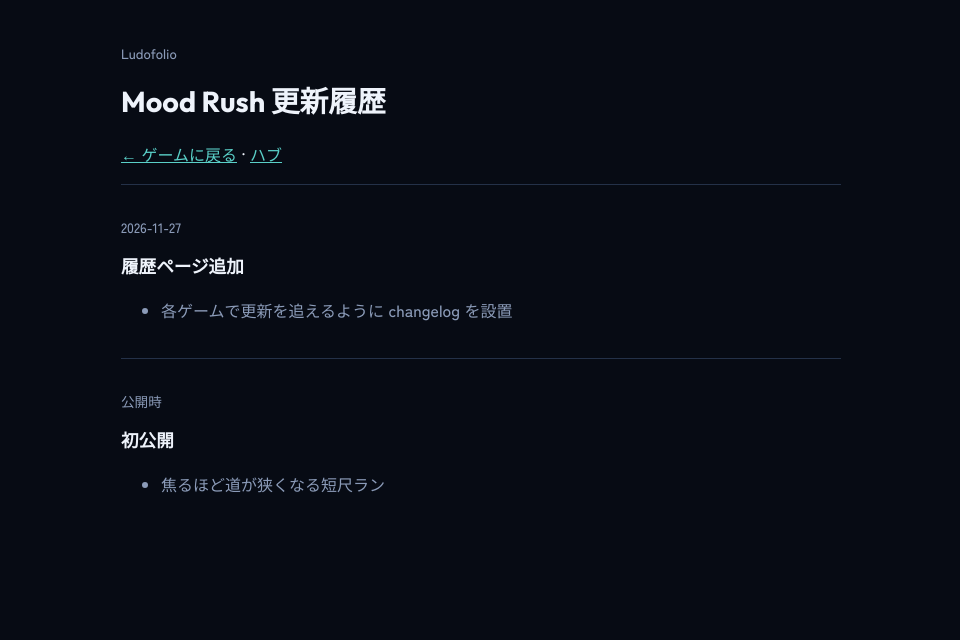
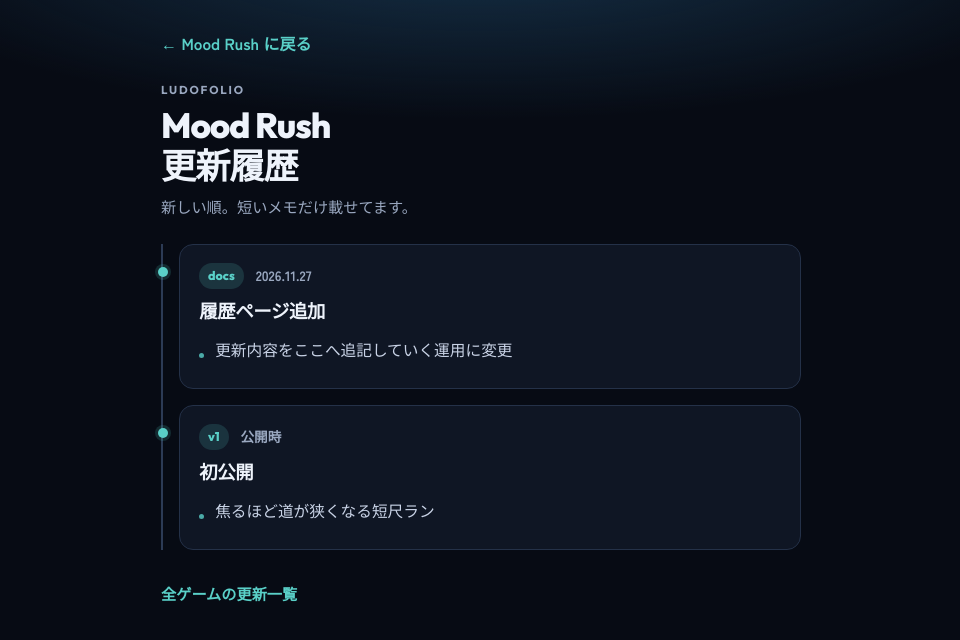
Before and after one commit to zmr7z/ludofolio, a plain HTML site: page games/mood-rush-changelog.html in a window 1280 px wide. Shown: the whole page, without its empty margins (159-1119 px from the left). Drawn offline with Linux system fonts and the light colour scheme.

Commit message:
Make update history pages easier to scan.
Shared changelog styles with timeline cards and clearer hierarchy across hub games.

```diff
--- /dev/null
+++ b/css/changelog.css
@@ -0,0 +1,207 @@
+:root {
+  --bg: #070b14;
+  --panel: #0f1624;
+  --ink: #eef3fb;
+  --muted: #9aa8c0;
+  --accent: #5ad0c8;
+  --accent-dim: rgba(90, 208, 200, 0.16);
+  --line: #243148;
+  --rail: #2c3b55;
+}
+
+* { box-sizing: border-box; }
+
+html, body {
+  margin: 0;
+  min-height: 100%;
+  background:
+    radial-gradient(ellipse 90% 45% at 50% -8%, #16324a 0%, transparent 55%),
+    var(--bg);
+  color: var(--ink);
+  font-family: "Zen Kaku Gothic New", system-ui, sans-serif;
+  font-weight: 500;
+  line-height: 1.7;
+  -webkit-font-smoothing: antialiased;
+}
+
+.page {
+  width: min(40rem, calc(100% - 2rem));
+  margin: 0 auto;
+  padding: 1.5rem 0 3.5rem;
+}
+
+.back {
+  display: inline-flex;
+  align-items: center;
+  min-height: 2.5rem;
+  margin-bottom: 1rem;
+  color: var(--accent);
+  font-weight: 700;
+  text-decoration: none;
+}
+
+.back:hover { text-decoration: underline; }
+
+.kicker {
+  margin: 0 0 0.35rem;
+  font-family: Outfit, sans-serif;
+  font-size: 0.72rem;
+  letter-spacing: 0.16em;
+  text-transform: uppercase;
+  color: var(--muted);
+  font-weight: 700;
+}
+
+h1 {
+  margin: 0 0 0.5rem;
+  font-family: Outfit, sans-serif;
+  font-weight: 800;
+  font-size: clamp(1.7rem, 5vw, 2.2rem);
+  letter-spacing: -0.03em;
+  line-height: 1.15;
+}
+
+.intro {
+  margin: 0 0 1.5rem;
+  color: var(--muted);
+  font-size: 0.95rem;
+}
+
+.timeline {
+  list-style: none;
+  margin: 0;
+  padding: 0;
+  border-left: 2px solid var(--rail);
+}
+
+.release {
+  position: relative;
+  margin: 0 0 1rem 1rem;
+  padding: 1.1rem 1.2rem;
+  background: var(--panel);
+  border: 1px solid var(--line);
+  border-radius: 14px;
+}
+
+.release::before {
+  content: "";
+  position: absolute;
+  left: calc(-1rem - 6px);
+  top: 1.4rem;
+  width: 10px;
+  height: 10px;
+  border-radius: 50%;
+  background: var(--accent);
+  box-shadow: 0 0 0 3px var(--accent-dim);
+}
+
+.meta {
+  display: flex;
+  flex-wrap: wrap;
+  gap: 0.5rem 0.75rem;
+  align-items: center;
+  margin-bottom: 0.45rem;
+}
+
+.ver {
+  display: inline-flex;
+  padding: 0.15rem 0.55rem;
+  border-radius: 999px;
+  background: var(--accent-dim);
+  color: var(--accent);
+  font-family: Outfit, sans-serif;
+  font-size: 0.78rem;
+  font-weight: 800;
+}
+
+time {
+  color: var(--muted);
+  font-size: 0.85rem;
+  font-weight: 700;
+  font-variant-numeric: tabular-nums;
+}
+
+.release h2 {
+  margin: 0 0 0.65rem;
+  font-family: Outfit, sans-serif;
+  font-size: 1.15rem;
+  font-weight: 800;
+  letter-spacing: -0.02em;
+}
+
+.release ul {
+  list-style: none;
+  margin: 0;
+  padding: 0;
+}
+
+.release li {
+  position: relative;
+  padding: 0.4rem 0 0.4rem 1rem;
+  border-top: 1px solid rgba(36, 49, 72, 0.9);
+  color: #c9d3e6;
+  font-size: 0.98rem;
+  font-weight: 500;
+}
+
+.release li:first-child {
+  border-top: 0;
+  padding-top: 0;
+}
+
+.release li::before {
+  content: "";
+  position: absolute;
+  left: 0;
+  top: 1em;
+  width: 5px;
+  height: 5px;
+  border-radius: 50%;
+  background: var(--accent);
+  opacity: 0.8;
+}
+
+/* Hub index cards */
+.cards {
+  display: grid;
+  gap: 0.85rem;
+}
+
+.card {
+  display: block;
+  padding: 1.1rem 1.2rem;
+  border-radius: 14px;
+  border: 1px solid var(--line);
+  background: var(--panel);
+  color: inherit;
+  text-decoration: none;
+  transition: border-color 0.15s ease, transform 0.15s ease;
+}
+
+.card:hover {
+  border-color: #3a6a78;
+  transform: translateY(-1px);
+}
+
+.card h2 {
+  margin: 0 0 0.35rem;
+  font-family: Outfit, sans-serif;
+  font-size: 1.2rem;
+  font-weight: 800;
+}
+
+.card p {
+  margin: 0;
+  color: var(--muted);
+  font-size: 0.92rem;
+  font-weight: 500;
+}
+
+.card .latest {
+  display: inline-block;
+  margin-top: 0.65rem;
+  font-size: 0.78rem;
+  font-weight: 700;
+  color: var(--accent);
+  letter-spacing: 0.04em;
+}
--- a/games/mood-rush-changelog.html
+++ b/games/mood-rush-changelog.html
@@ -4,38 +4,42 @@
   <meta charset="UTF-8" />
   <meta name="viewport" content="width=device-width, initial-scale=1" />
   <title>更新履歴 — Mood Rush</title>
+  <link rel="preconnect" href="https://fonts.googleapis.com" />
+  <link rel="preconnect" href="https://fonts.gstatic.com" crossorigin />
   <link href="https://fonts.googleapis.com/css2?family=Outfit:wght@700;800&family=Zen+Kaku+Gothic+New:wght@500;700&display=swap" rel="stylesheet" />
-  <style>
-    :root { --bg:#070b14; --ink:#eef3fb; --muted:#8b9bb8; --accent:#5ad0c8; --line:#243148; }
-    body { margin:0; font-family:"Zen Kaku Gothic New",sans-serif; color:var(--ink); background:var(--bg); line-height:1.65; }
-    .wrap { width:min(720px, calc(100% - 32px)); margin:0 auto; padding:28px 0 64px; }
-    a { color:var(--accent); }
-    h1 { font-family:Outfit,sans-serif; font-size:1.8rem; margin:8px 0 16px; }
-    h2 { font-family:Outfit,sans-serif; font-size:1.1rem; margin:0 0 8px; }
-    .entry { border-top:1px solid var(--line); padding:18px 0; }
-    .date { color:var(--muted); font-size:0.85rem; }
-    ul { color:var(--muted); }
-  </style>
+  <link rel="stylesheet" href="../css/changelog.css" />
 </head>
 <body>
-  <div class="wrap">
-    <p class="date">Ludofolio</p>
-    <h1>Mood Rush 更新履歴</h1>
-    <p><a href="mood-rush.html">← ゲームに戻る</a> · <a href="../">ハブ</a></p>
-    <article class="entry">
-      <p class="date">2026-11-27</p>
+  <main class="page">
+    <a class="back" href="mood-rush.html">← Mood Rush に戻る</a>
+    <p class="kicker">Ludofolio</p>
+    <h1>Mood Rush<br />更新履歴</h1>
+    <p class="intro">新しい順。短いメモだけ載せてます。</p>
+
+    <ol class="timeline">
+      <li class="release">
+        <div class="meta">
+          <span class="ver">docs</span>
+          <time datetime="2026-11-27">2026.11.27</time>
+        </div>
         <h2>履歴ページ追加</h2>
         <ul>
-        <li>各ゲームで更新を追えるように changelog を設置</li>
+          <li>更新内容をここへ追記していく運用に変更</li>
         </ul>
-    </article>
-    <article class="entry">
-      <p class="date">公開時</p>
+      </li>
+      <li class="release">
+        <div class="meta">
+          <span class="ver">v1</span>
+          <time>公開時</time>
+        </div>
         <h2>初公開</h2>
         <ul>
           <li>焦るほど道が狭くなる短尺ラン</li>
         </ul>
-    </article>
-  </div>
+      </li>
+    </ol>
+
+    <p class="intro" style="margin-top:1.5rem"><a class="back" href="../updates.html">全ゲームの更新一覧</a></p>
+  </main>
 </body>
 </html>
```
Also changed, not shown: games/mood-rush-relics-changelog.html (+27 -23 lines), updates.html (+20 -21 lines). Lines whose indentation alone changed are shown as unchanged.
